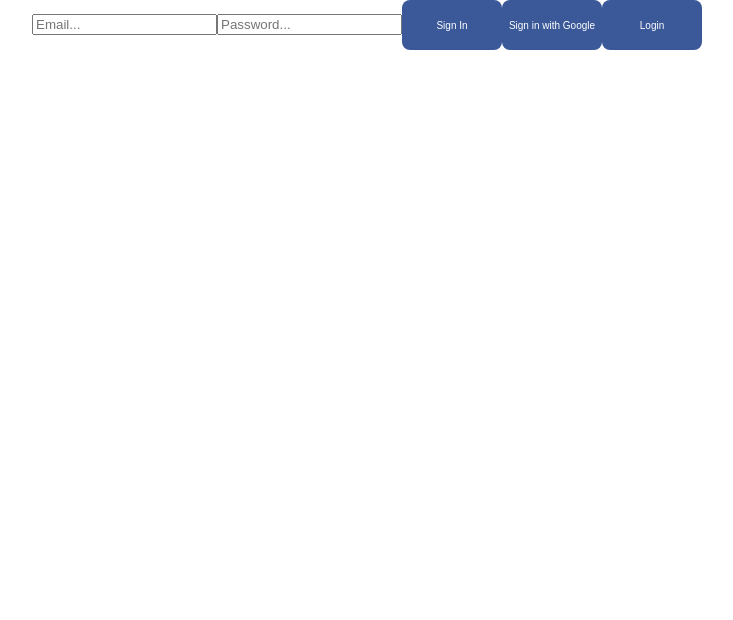
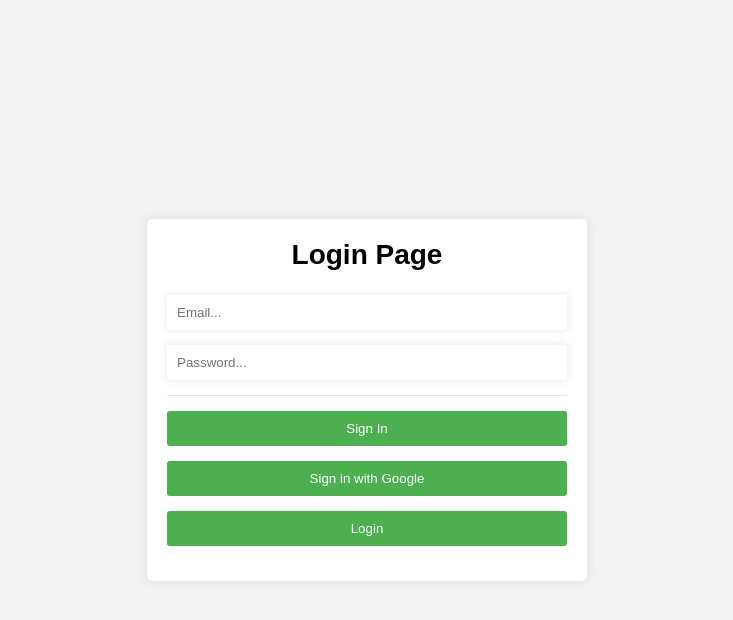
Before and after one commit to egondohr22/chatapp, a React (Create React App) app: page / in a window 1280 px wide. Shown: the top 620 px of the page, without its empty margins (273-1006 px from the left). Built offline with nearby package versions, Linux system fonts and the light colour scheme.

Commit message:
css for login page

```diff
--- a/src/components/auth.js
+++ b/src/components/auth.js
@@ -51,7 +51,9 @@ export const Auth = ( {setIsAuth} ) => {
     // }
 
     return (
-        <div className='auth'>
+        <div className='login-box'>
+            <h2>Login Page</h2>
+            <div>
             <input
                 type="email"
                 placeholder="Email..."
@@ -62,10 +64,11 @@ export const Auth = ( {setIsAuth} ) => {
                 placeholder="Password..."
                 onChange={(e) => setPassword(e.target.value)}
             />
+            <span className='line'></span>
             <button onClick={createAccount}> Sign In </button>
             <button onClick={googleSingIn}>Sign in with Google</button>
             <button onClick={login}> Login </button>
-            {/* <button onClick={logout}>Logout</button> */}
+            </div>
         </div>
     )
 }
--- a/src/index.css
+++ b/src/index.css
@@ -11,3 +11,11 @@ code {
   font-family: source-code-pro, Menlo, Monaco, Consolas, 'Courier New',
     monospace;
 }
+
+.main {
+  height: 100vh;
+  width: 100vw;
+  display: flex;
+  justify-content: center;
+  align-items: center;
+}
--- a/src/index.js
+++ b/src/index.js
@@ -6,7 +6,9 @@ import App from './App';
 const root = ReactDOM.createRoot(document.getElementById('root'));
 root.render(
   <React.StrictMode>
+    <div className='main'>
     <App />
+    </div>
   </React.StrictMode>
 );
 
--- a/src/styles/Auth.css
+++ b/src/styles/Auth.css
@@ -1,14 +1,59 @@
-.auth {
+/* Style for the body */
+body {
+    background-color: #f2f2f2;
+    font-family: Arial, sans-serif;
+  }
+
+  /* Style for the login box */
+  .login-box {
+    width: 400px;
+    margin: auto;
+    background-color: #fff;
+    padding: 20px;
+    border-radius: 5px;
+    box-shadow: 0px 0px 10px rgba(0, 0, 0, 0.1);
+  }
+
+  /* Style for the login box header */
+  .login-box h2 {
+    margin-top: 0;
     text-align: center;
-}
+    font-size: 28px;
+  }
 
-.auth button {
-    width: 100px;
-    height: 50px;
+  /* Style for the form inside the login box */
+  .login-box div {
+    display: flex;
+    flex-direction: column;
+  }
+
+  /* Style for the form inputs */
+  .login-box input[type="email"],
+  .login-box input[type="password"] {
+    padding: 10px;
+    margin-bottom: 15px;
+    border-radius: 3px;
     border: none;
-    background-color: #3b5998;
-    color: white;
-    border-radius: 8px;
-    font-size: 10px;
+    outline: none;
+    box-shadow: 0px 0px 10px rgba(0, 0, 0, 0.1);
+  }
+  .line {
+    border-bottom: rgba(0, 0, 0, 0.1) 1px solid;
+    margin-bottom: 15px;
+  }
+
+  /* Style for the login button */
+  .login-box button {
+    background-color: #4CAF50;
+    color: #fff;
+    margin-bottom: 15px;
+    padding: 10px;
+    border: none;
+    border-radius: 3px;
     cursor: pointer;
-}
+  }
+
+  /* Style for the login button when hovering */
+  .login-box button:hover {
+    background-color: #3e8e41;
+  }
```
Also changed, not shown: src/styles/Main.css (added).
